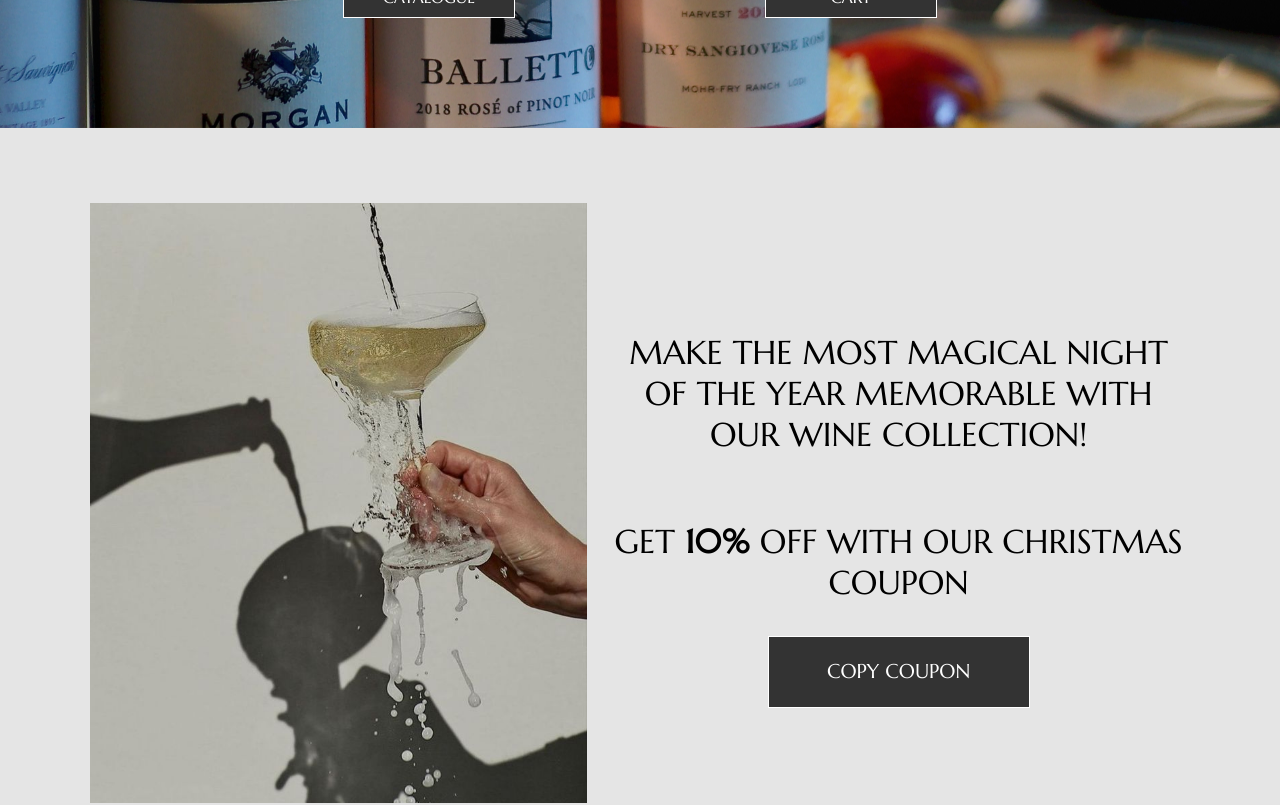
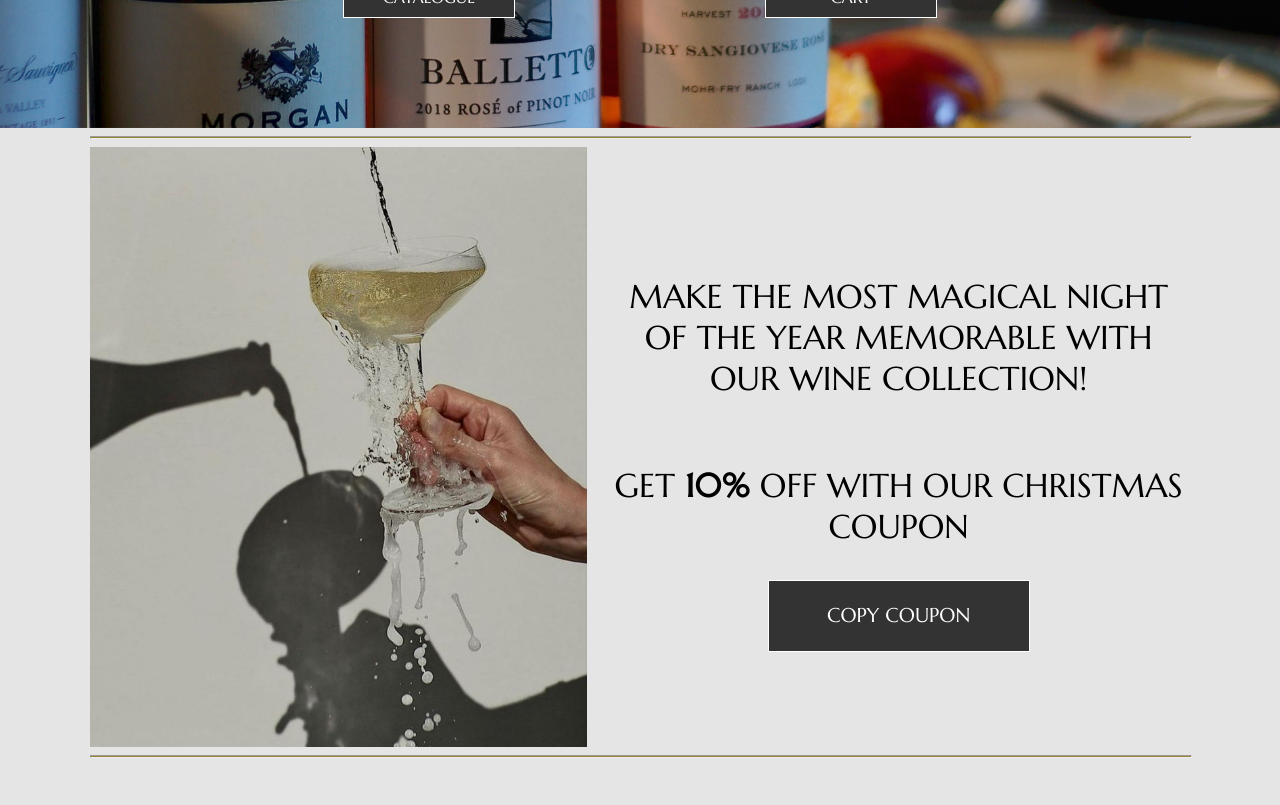
Before and after one commit to mitjasha/online-shop, a React (Create React App) app: page / in a window 1280 px wide. Shown: the part 880-1685 px from the top of the page. Built offline with nearby package versions, Linux system fonts and the light colour scheme.

Commit message:
feat: add break lines to coupon section

```diff
--- a/src/pages/MainPage/MainPage.scss
+++ b/src/pages/MainPage/MainPage.scss
@@ -55,9 +55,7 @@
   &__wrapper {
     display: flex;
     width: 100%;
-    height: 100%;
-    justify-content: center;
-    align-items: center;
+    // height: 100%;
     gap: 20px;
   }
 
@@ -96,6 +94,12 @@
   }
 }
 
+.break-line {
+  width: 1100px;
+  height: 1px;
+  background-color: #998431;
+}
+
 .text__bold {
   font-weight: 900;
 }
--- a/src/pages/MainPage/MainPage.tsx
+++ b/src/pages/MainPage/MainPage.tsx
@@ -25,6 +25,7 @@ const MainPage: React.FC = () => {
       </section>
       <section className="coupon">
         <div className="container">
+          <hr className="break-line" />
           <div className="coupon__wrapper">
             <img src={couponImg} alt="sparkling wine" className="coupon__img" />
             <div className="coupon__info">
@@ -39,6 +40,7 @@ const MainPage: React.FC = () => {
               <Button className="coupon__button">COPY COUPON</Button>
             </div>
           </div>
+          <hr className="break-line" />
         </div>
       </section>
       <section className="categories">
```
